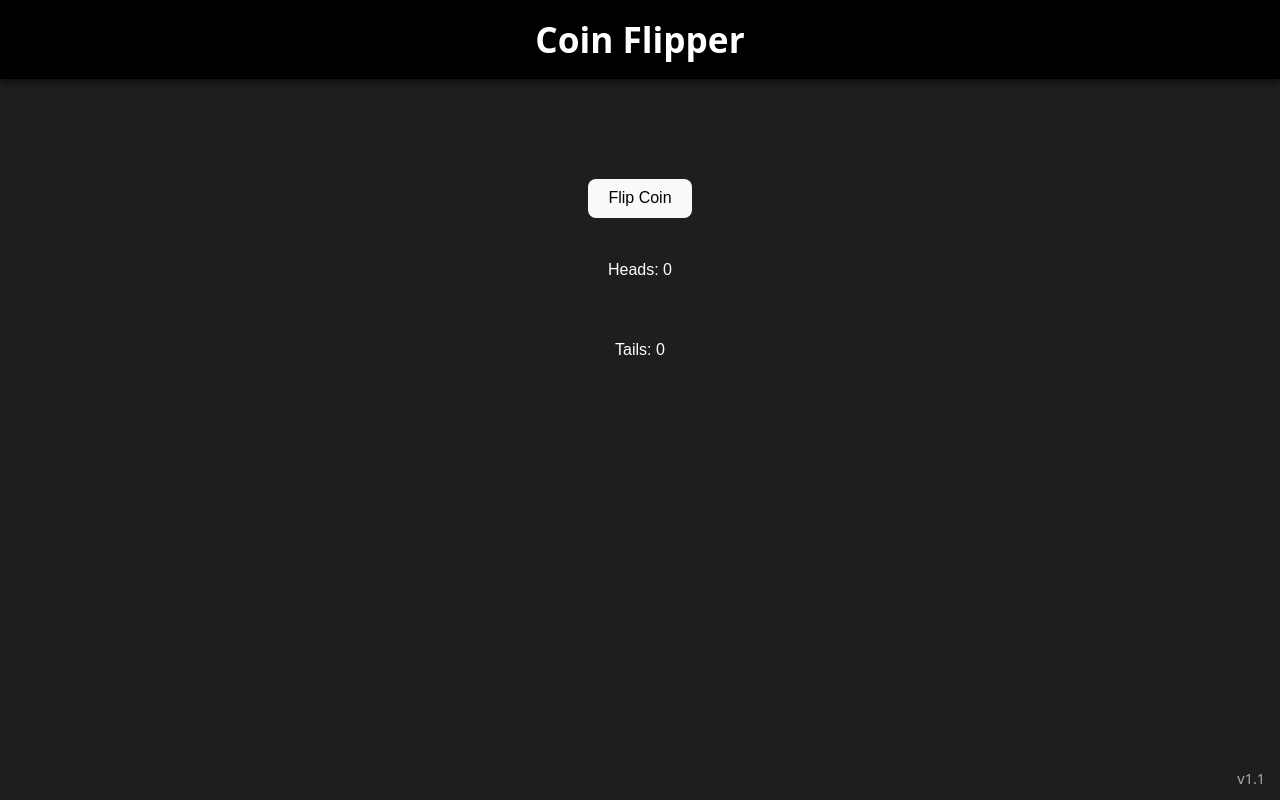
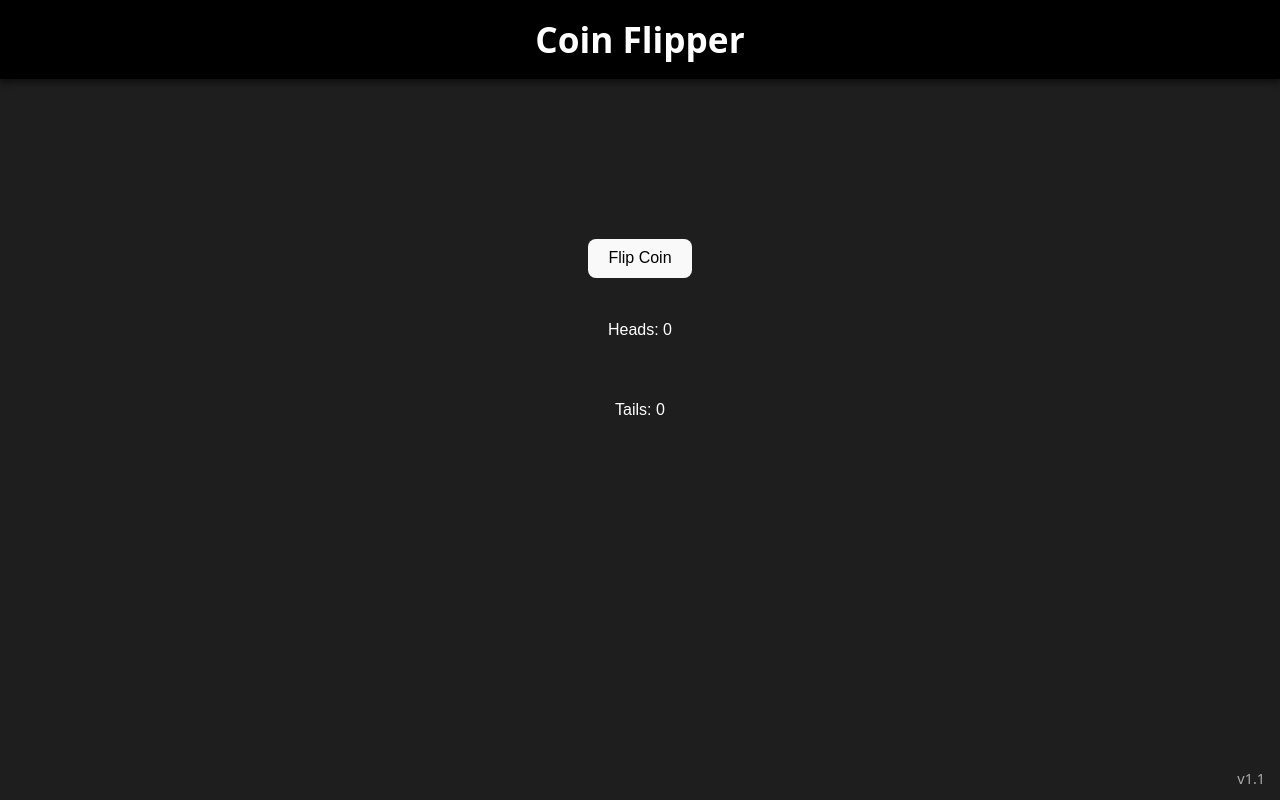
Before and after one commit to Maxibear18/coinflipper, a React (Vite) app in the folder coinflipper/: page / in a window 1280 px wide. Built offline with nearby package versions, Linux system fonts and the light colour scheme.

Commit message:
added some padding between the coin and title

```diff
--- a/coinflipper/src/App.css
+++ b/coinflipper/src/App.css
@@ -37,7 +37,7 @@
   flex-direction: column;
   align-items: center;
   gap: 1.5rem;
-  padding-top: 100px;
+  padding-top: 160px;
 }
 
 /* Coin container */
```
